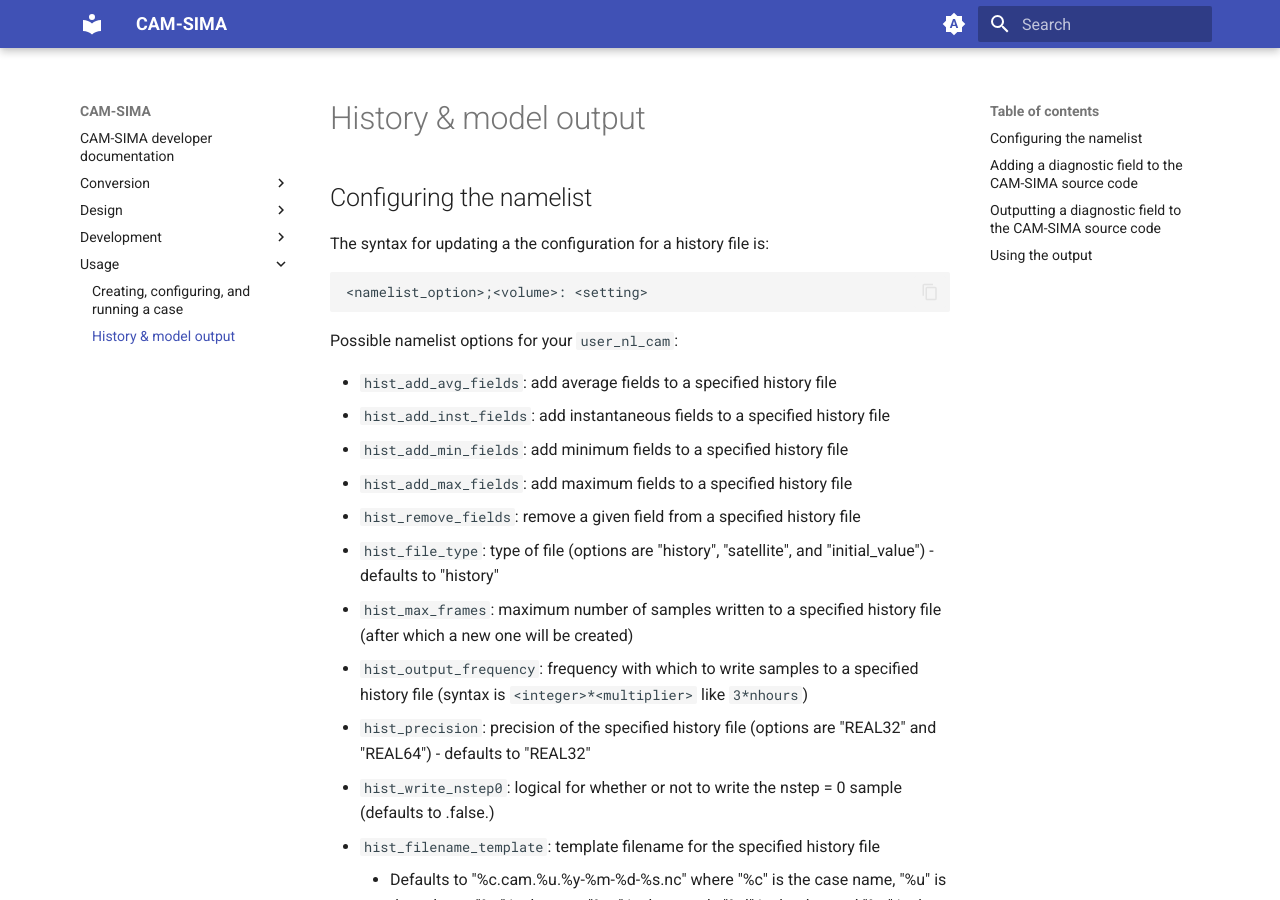
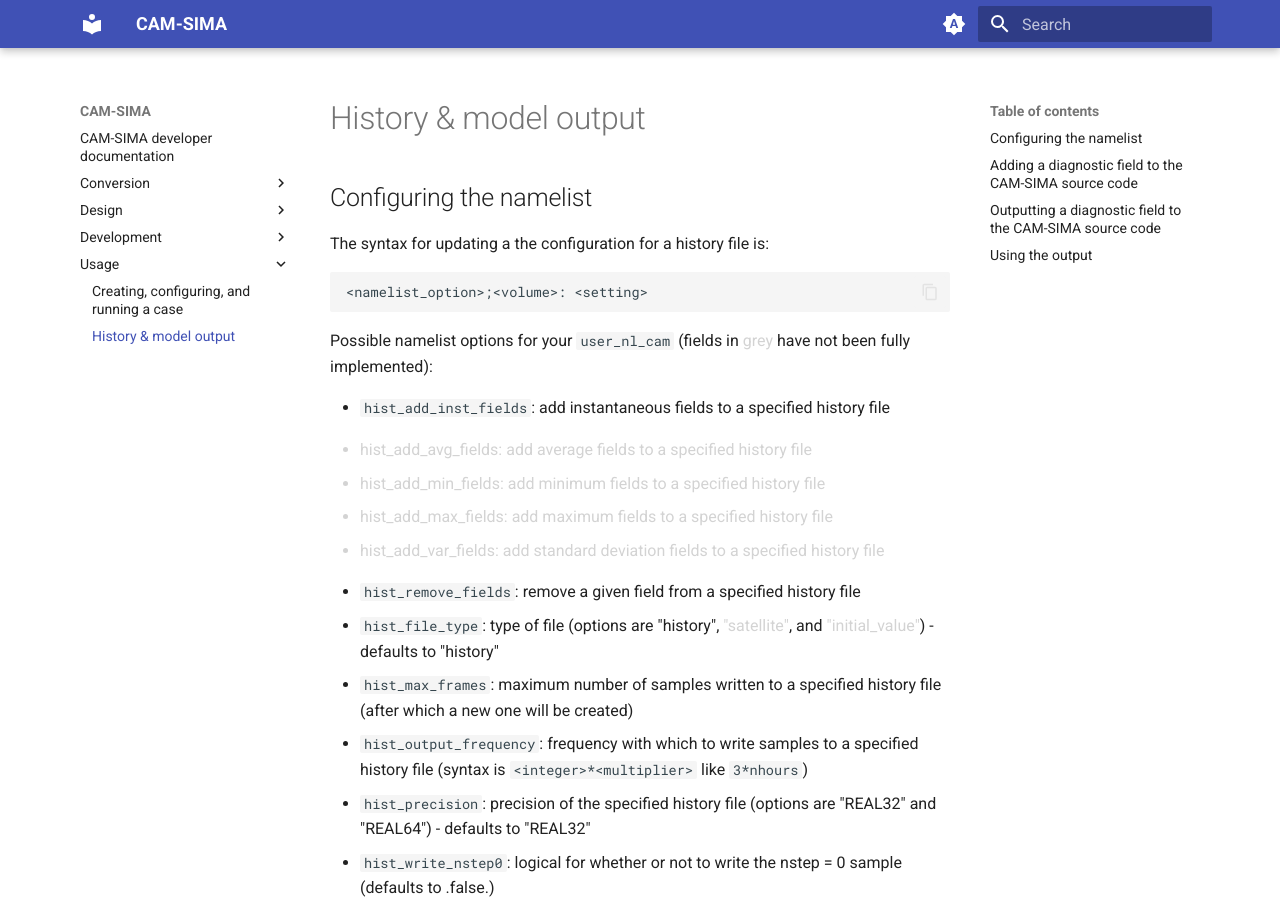
Before and after one commit to kuanchihwang/CAM-SIMA-Docs, an MkDocs documentation site: the page built from docs/usage/history.md, in a window 1280 px wide and 900 px high. Built offline with MkDocs 1.6.1 and Material for MkDocs 9.7.7, drawn with Linux system fonts in a browser that asks for light colours.

Commit message:
update time split diagram; gray out unimplemented history fields

````diff
--- a/docs/usage/history.md
+++ b/docs/usage/history.md
@@ -6,14 +6,19 @@ The syntax for updating a the configuration for a history file is:
 <namelist_option>;<volume>: <setting>
 ```
 
-Possible namelist options for your `user_nl_cam`:
+Possible namelist options for your `user_nl_cam` (fields in <span style="color:lightgrey">grey</span> have not been fully implemented):
 
-- `hist_add_avg_fields`: add average fields to a specified history file
 - `hist_add_inst_fields`: add instantaneous fields to a specified history file
-- `hist_add_min_fields`: add minimum fields to a specified history file
-- `hist_add_max_fields`: add maximum fields to a specified history file
+
+<ul style="color:lightgrey">
+<li>hist_add_avg_fields: add average fields to a specified history file</li>
+<li>hist_add_min_fields: add minimum fields to a specified history file</li>
+<li>hist_add_max_fields: add maximum fields to a specified history file</li>
+<li>hist_add_var_fields: add standard deviation fields to a specified history file</li>
+</ul>
+
 - `hist_remove_fields`: remove a given field from a specified history file
-- `hist_file_type`: type of file (options are "history", "satellite", and "initial_value") - defaults to "history"
+- `hist_file_type`: type of file (options are "history", <span style="color:lightgrey">"satellite"</span>, and <span style="color:lightgrey">"initial_value"</span>) - defaults to "history"
 - `hist_max_frames`: maximum number of samples written to a specified history file (after which a new one will be created)
 - `hist_output_frequency`: frequency with which to write samples to a specified history file (syntax is `<integer>*<multiplier>` like `3*nhours`)
 - `hist_precision`: precision of the specified history file (options are "REAL32" and "REAL64") - defaults to "REAL32"
````
Also changed, not shown: docs/design/ccpp-in-cam-sima.md (+1 -1 lines), docs/usage/creating-a-case.md (+1 -1 lines), docs/design/figures/process-vs-time-split.PNG.
